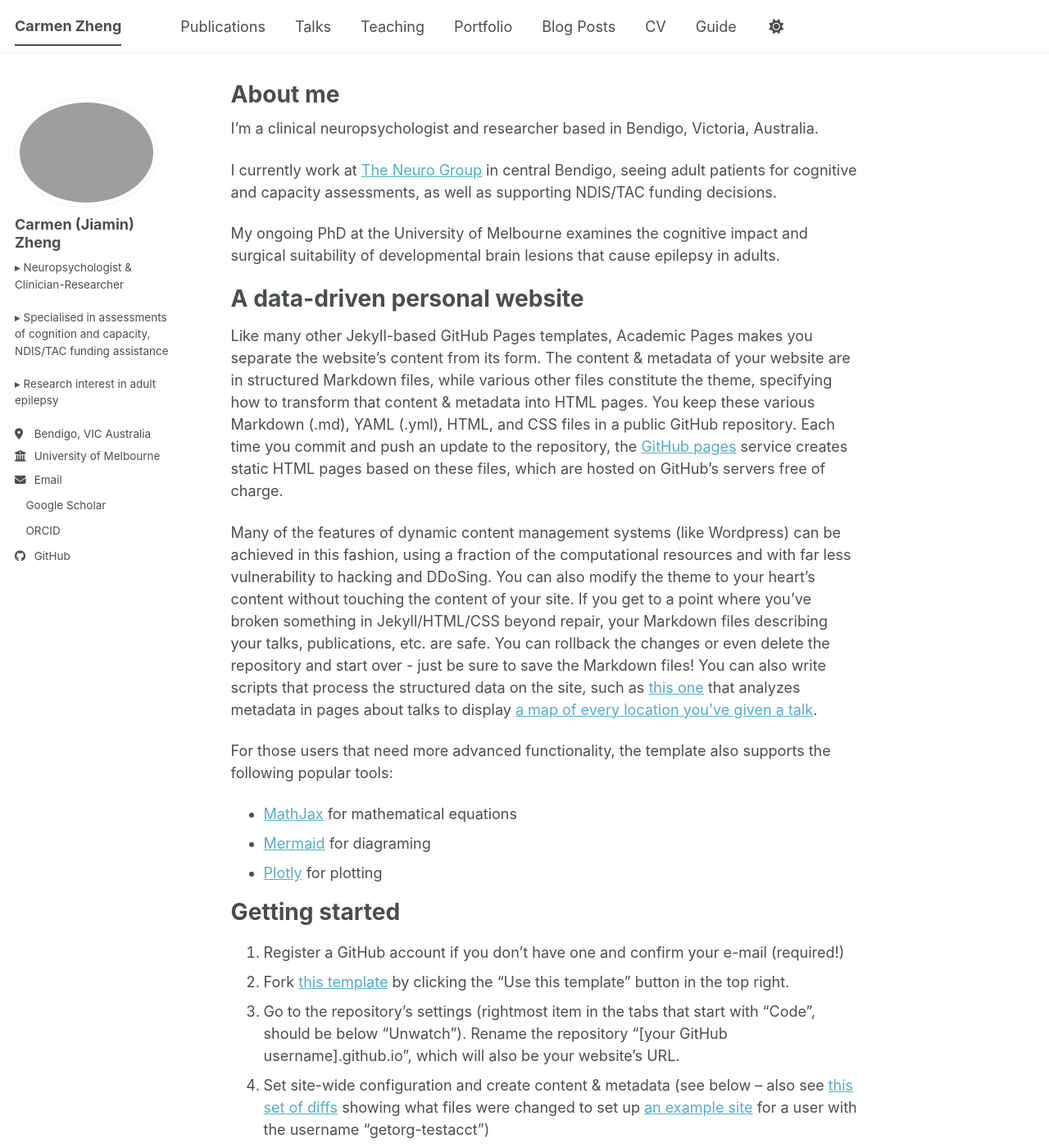
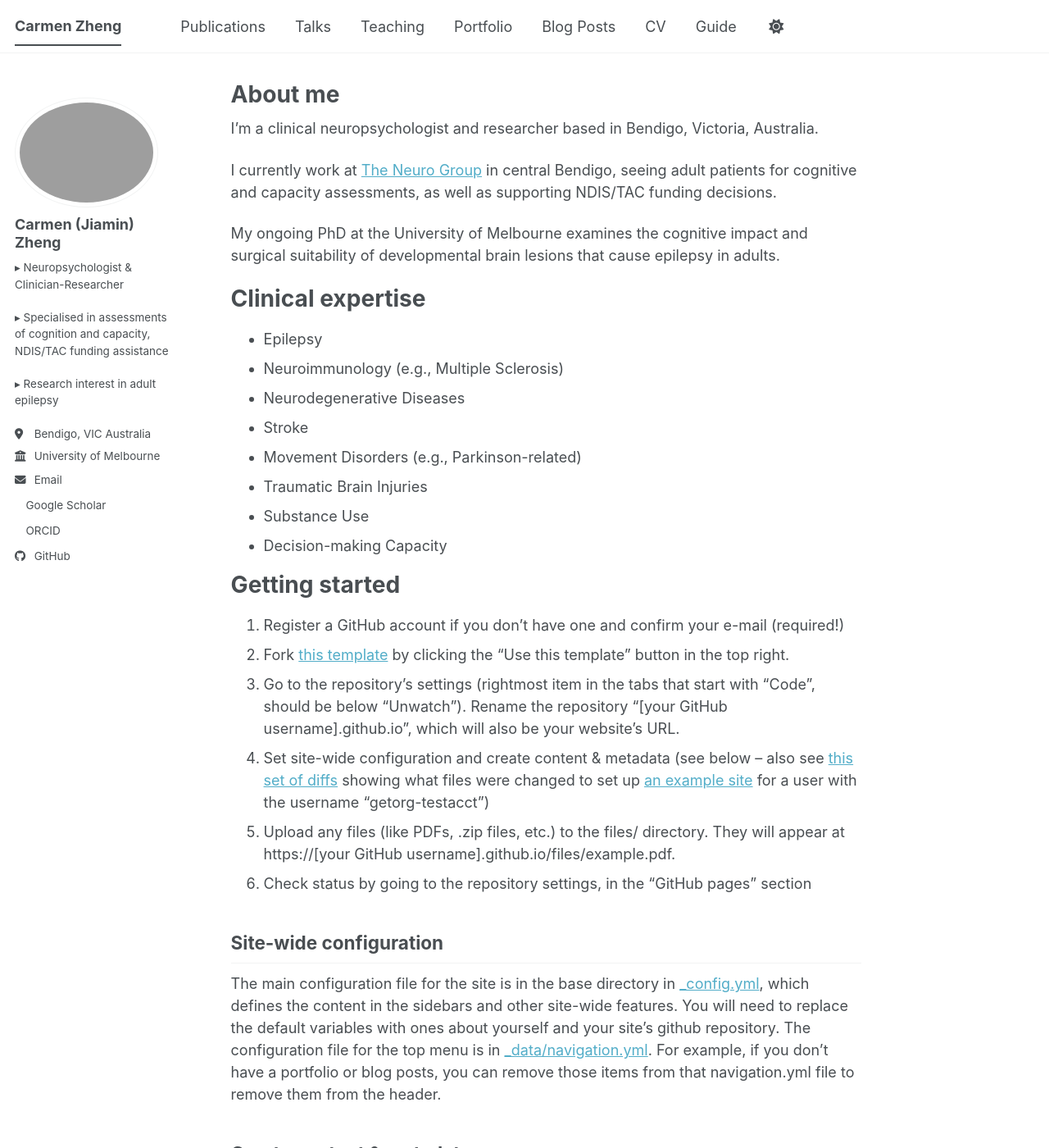
Before and after one commit to carmen-zheng/carmen-zheng.github.io, a Jekyll site: the page built from _pages/about.md, in a window 1280 px wide and 1400 px high. Shown: the whole window at 82% size. Built offline with Jekyll 4.4.1, drawn with Linux system fonts in a browser that asks for light colours; a style sheet for code colours, icons or effects is not loaded.

Commit message:
Revise content structure and update expertise section
Updated the content structure and removed unnecessary sections.

```diff
--- a/_pages/about.md
+++ b/_pages/about.md
@@ -13,16 +13,16 @@ I currently work at [The Neuro Group](https://www.theneurogroup.com.au) in centr
 
 My ongoing PhD at the University of Melbourne examines the cognitive impact and surgical suitability of developmental brain lesions that cause epilepsy in adults.
 
-A data-driven personal website
+Clinical expertise
 ======
-Like many other Jekyll-based GitHub Pages templates, Academic Pages makes you separate the website's content from its form. The content & metadata of your website are in structured Markdown files, while various other files constitute the theme, specifying how to transform that content & metadata into HTML pages. You keep these various Markdown (.md), YAML (.yml), HTML, and CSS files in a public GitHub repository. Each time you commit and push an update to the repository, the [GitHub pages](https://pages.github.com/) service creates static HTML pages based on these files, which are hosted on GitHub's servers free of charge.
-
-Many of the features of dynamic content management systems (like Wordpress) can be achieved in this fashion, using a fraction of the computational resources and with far less vulnerability to hacking and DDoSing. You can also modify the theme to your heart's content without touching the content of your site. If you get to a point where you've broken something in Jekyll/HTML/CSS beyond repair, your Markdown files describing your talks, publications, etc. are safe. You can rollback the changes or even delete the repository and start over - just be sure to save the Markdown files! You can also write scripts that process the structured data on the site, such as [this one](https://github.com/academicpages/academicpages.github.io/blob/master/talkmap.ipynb) that analyzes metadata in pages about talks to display [a map of every location you've given a talk](https://academicpages.github.io/talkmap.html).
-
-For those users that need more advanced functionality, the template also supports the following popular tools:
-- [MathJax](https://www.mathjax.org/) for mathematical equations
-- [Mermaid](https://mermaid.js.org/) for diagraming
-- [Plotly](https://plotly.com/javascript/) for plotting
+- Epilepsy
+- Neuroimmunology (e.g., Multiple Sclerosis)
+- Neurodegenerative Diseases
+- Stroke
+- Movement Disorders (e.g., Parkinson-related)
+- Traumatic Brain Injuries
+- Substance Use
+- Decision-making Capacity
 
 Getting started
 ======
```
